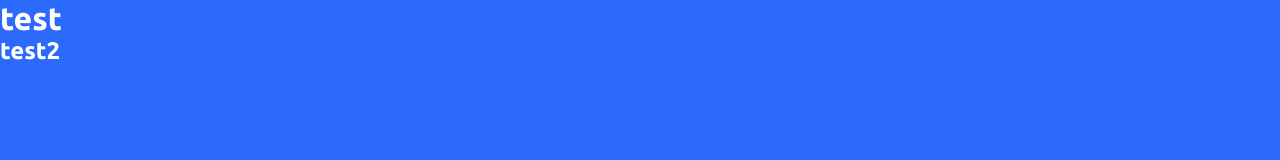
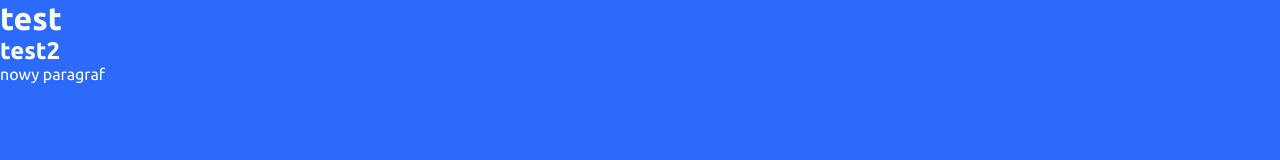
Before and after one commit to muminiusz/testy, a plain HTML site: page index.html in a window 1280 px wide. Shown: the top 160 px of the page. Drawn offline with Linux system fonts and the light colour scheme.

Commit message:
added new idea

```diff
--- a/index.html
+++ b/index.html
@@ -17,6 +17,7 @@
 
         <h1>test</h1>
         <h2>test2 </h2>
+        <p>nowy paragraf</p>
 
 
 
```
